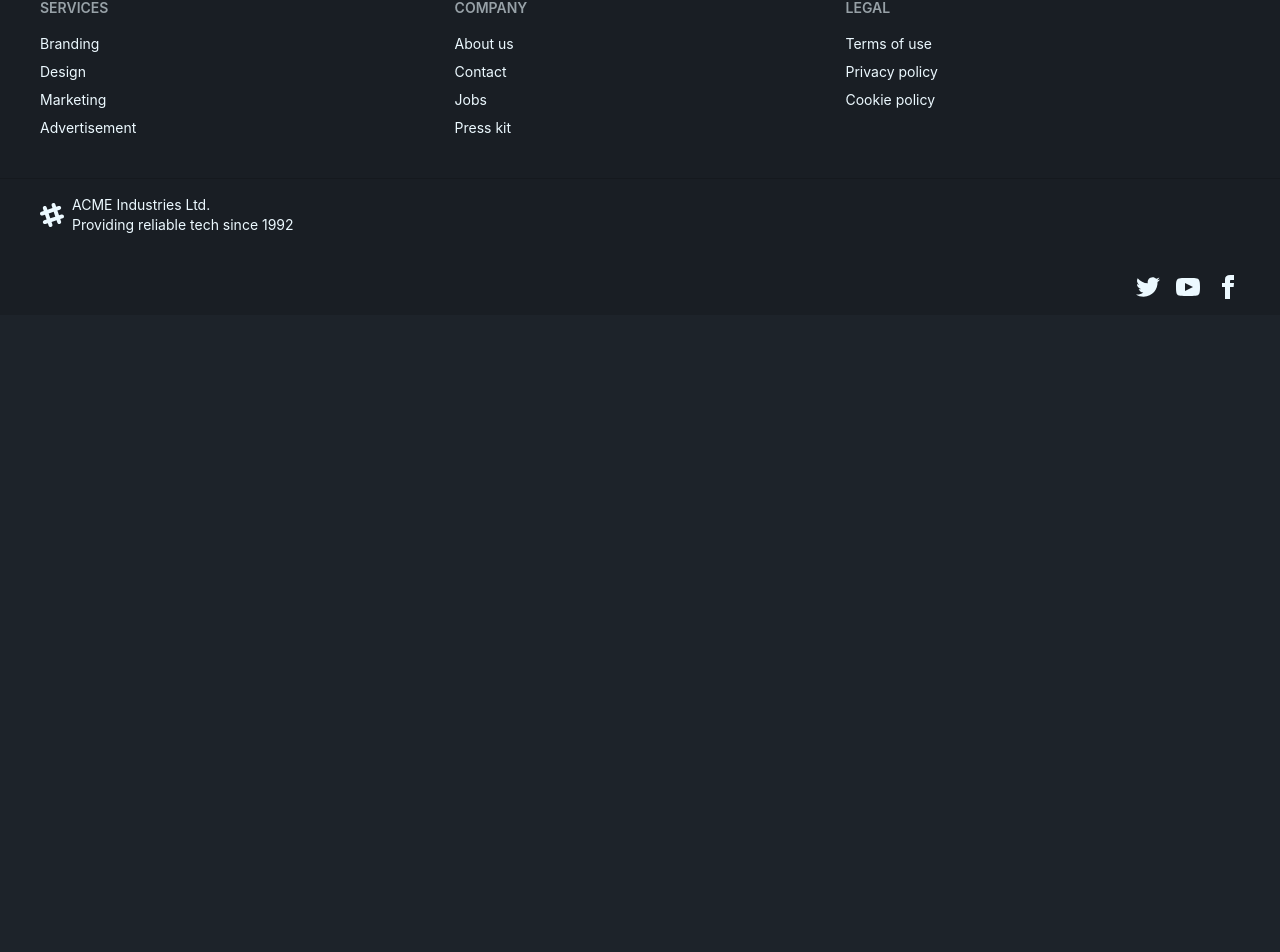
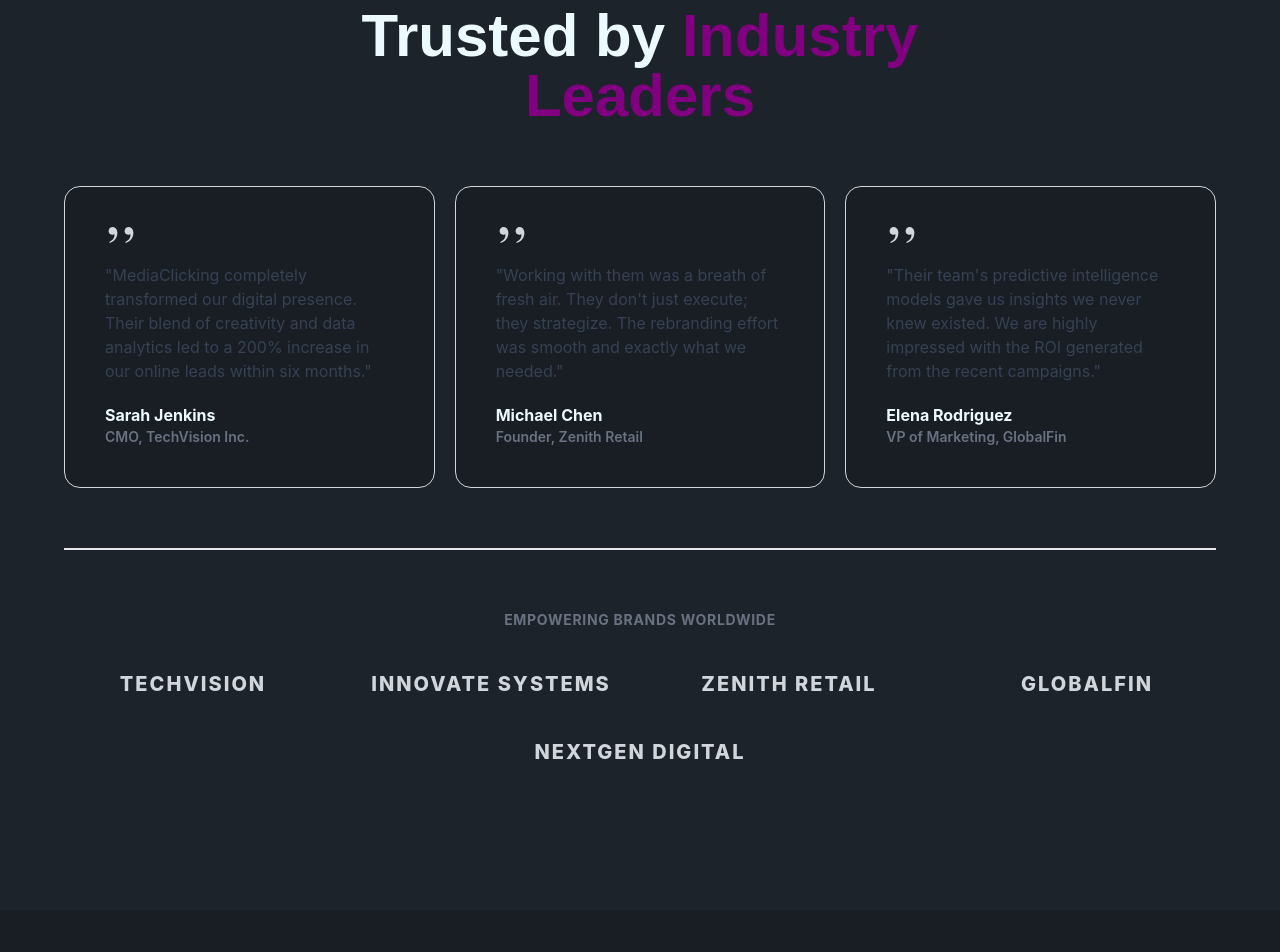
Before and after one commit to suronjit02/media-clicking, a React (Vite) app: page / in a window 1280 px wide. Shown: the part 7757-8709 px from the top of the page. Before the commit the page ends 8072 px from the top, so only its background shows below. Built offline with nearby package versions, Linux system fonts and the light colour scheme; a web font is replaced by a local one.

Commit message:
testimonials section create in home page

```diff
--- a/src/components/Pages/Home/Home.jsx
+++ b/src/components/Pages/Home/Home.jsx
@@ -6,6 +6,7 @@ import ServiceSection from "./ServiceSection";
 import CapabilitiesSection from "./CapabilitiesSection";
 import JoinSection from "./JoinSection";
 import ProvenResults from "./ProvenResults";
+import Testimonials from "./Testimonials";
 
 const Home = () => {
   return (
@@ -17,6 +18,7 @@ const Home = () => {
       <CapabilitiesSection />
       <JoinSection />
       <ProvenResults />
+      <Testimonials />
     </div>
   );
 };
--- /dev/null
+++ b/src/components/Pages/Home/Testimonials.jsx
@@ -0,0 +1,111 @@
+import React from "react";
+import { SiComma } from "react-icons/si";
+
+const Testimonials = () => {
+  return (
+    <section className="text-center mb-16 max-w-6xl mx-auto">
+      {/* heading */}
+      <div className="mb-15">
+        <p className="text-xs uppercase font-bold tracking-widest primary-txt mb-3">
+          Work + Wins
+        </p>
+
+        <h2 className="saira-font text-5xl md:text-6xl font-extrabold">
+          Trusted by{" "}
+          <span className="primary-txt">
+            Industry <br />
+            Leaders
+          </span>
+        </h2>
+      </div>
+
+      {/* card section */}
+      <div className="grid grid-cols-1 md:grid-cols-3 gap-5">
+        {/* 1st card */}
+        <div className="flex flex-col items-start gap-5 text-left border border-gray-300 p-10 rounded-2xl bg-base-200">
+          <span className="flex text-gray-300">
+            <SiComma />
+            <SiComma />
+          </span>
+          <p className="text-md text-gray-700">
+            "MediaClicking completely transformed our digital presence. Their
+            blend of creativity and data analytics led to a 200% increase in our
+            online leads within six months."
+          </p>
+          <div>
+            <h4 className="font-bold">Sarah Jenkins</h4>
+            <p className="text-sm font-semibold text-gray-500">
+              CMO, TechVision Inc.
+            </p>
+          </div>
+        </div>
+
+        {/* 2nd card */}
+        <div className="flex flex-col items-start gap-5 text-left border border-gray-300 p-10 rounded-2xl bg-base-200">
+          <span className="flex text-gray-300">
+            <SiComma />
+            <SiComma />
+          </span>
+          <p className="text-md text-gray-700">
+            "Working with them was a breath of fresh air. They don't just
+            execute; they strategize. The rebranding effort was smooth and
+            exactly what we needed."
+          </p>
+          <div>
+            <h4 className="font-bold">Michael Chen</h4>
+            <p className="text-sm font-semibold text-gray-500">
+              Founder, Zenith Retail
+            </p>
+          </div>
+        </div>
+        {/* 3rd card */}
+        <div className="flex flex-col items-start gap-5 text-left border border-gray-300 p-10 rounded-2xl bg-base-200">
+          <span className="flex text-gray-300">
+            <SiComma />
+            <SiComma />
+          </span>
+          <p className="text-md text-gray-700">
+            "Their team's predictive intelligence models gave us insights we
+            never knew existed. We are highly impressed with the ROI generated
+            from the recent campaigns."
+          </p>
+          <div>
+            <h4 className="font-bold">Elena Rodriguez</h4>
+            <p className="text-sm font-semibold text-gray-500">
+              VP of Marketing, GlobalFin
+            </p>
+          </div>
+        </div>
+      </div>
+
+      {/* divider */}
+      <div className="h-0.5 w-full bg-gray-200 my-15"></div>
+
+      {/*  */}
+      <div className="uppercase">
+        <p className=" font-bold text-sm tracking-wider text-gray-500 mb-10">
+          Empowering brands worldwide
+        </p>
+        <div className="grid grid-cols-4 gap-10 group-text-gray-500 group-text-sm">
+          <p className="text-gray-300 font-extrabold tracking-widest text-xl ">
+            TechVision
+          </p>
+          <p className="text-gray-300 font-extrabold tracking-widest text-xl ">
+            Innovate Systems
+          </p>
+          <p className="text-gray-300 font-extrabold tracking-widest text-xl ">
+            Zenith Retail
+          </p>
+          <p className="text-gray-300 font-extrabold tracking-widest text-xl ">
+            GlobalFin
+          </p>
+          <p className="text-gray-300 font-extrabold tracking-widest text-xl col-start-2 col-span-2 text-center">
+            NextGen Digital
+          </p>
+        </div>
+      </div>
+    </section>
+  );
+};
+
+export default Testimonials;
```
